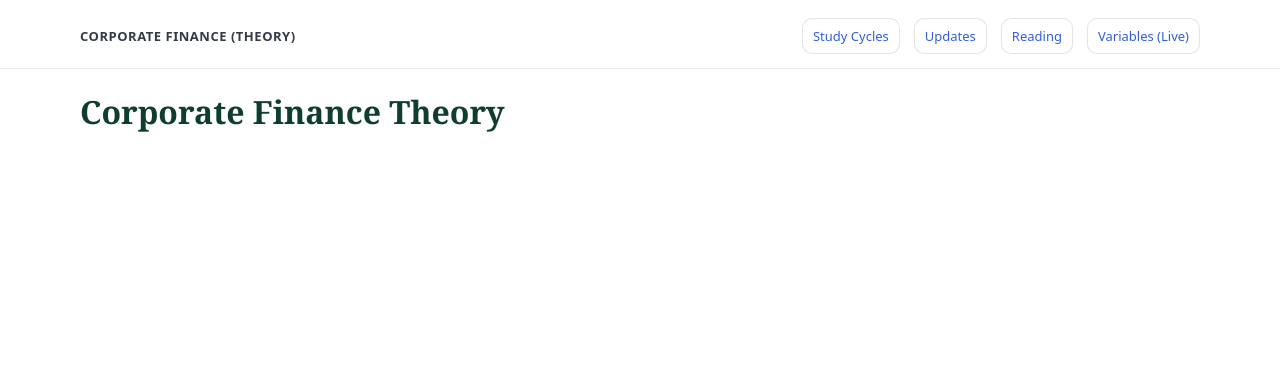
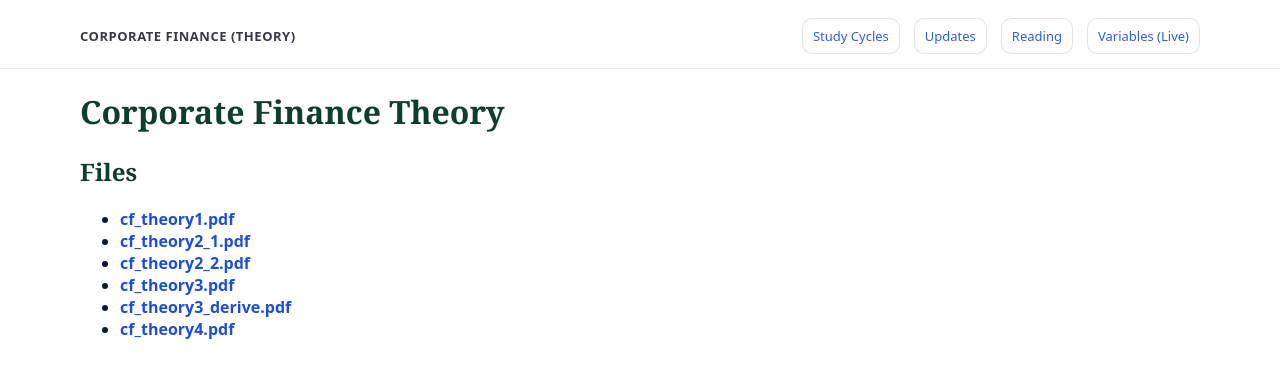
Before and after one commit to yaxinzn/study-archive, a Jekyll site: the page built from materials/cf-theory/index.md, in a window 1280 px wide. Shown: the top 378 px of the page. Built offline with Jekyll 4.4.1, drawn with Linux system fonts in a browser that asks for light colours.

Commit message:
chore: auto-update subject indexes

```diff
--- a/materials/cf-theory/index.md
+++ b/materials/cf-theory/index.md
@@ -9,3 +9,13 @@ hide_name: true
 ---
 
 # Corporate Finance Theory
+
+## Files
+<!-- AUTO-LIST-START -->
+- **[cf_theory1.pdf](cf_theory1.pdf)**
+- **[cf_theory2_1.pdf](cf_theory2_1.pdf)**
+- **[cf_theory2_2.pdf](cf_theory2_2.pdf)**
+- **[cf_theory3.pdf](cf_theory3.pdf)**
+- **[cf_theory3_derive.pdf](cf_theory3_derive.pdf)**
+- **[cf_theory4.pdf](cf_theory4.pdf)**
+<!-- AUTO-LIST-END -->
```
Also changed, not shown: materials/ap-empirical/index.md (+6 -0 lines), materials/ap-theory/index.md (+6 -0 lines), materials/cf-empirical/index.md (+5 -0 lines), materials/macro/index.md (+6 -0 lines), materials/micro/index.md (+2 -0 lines).
